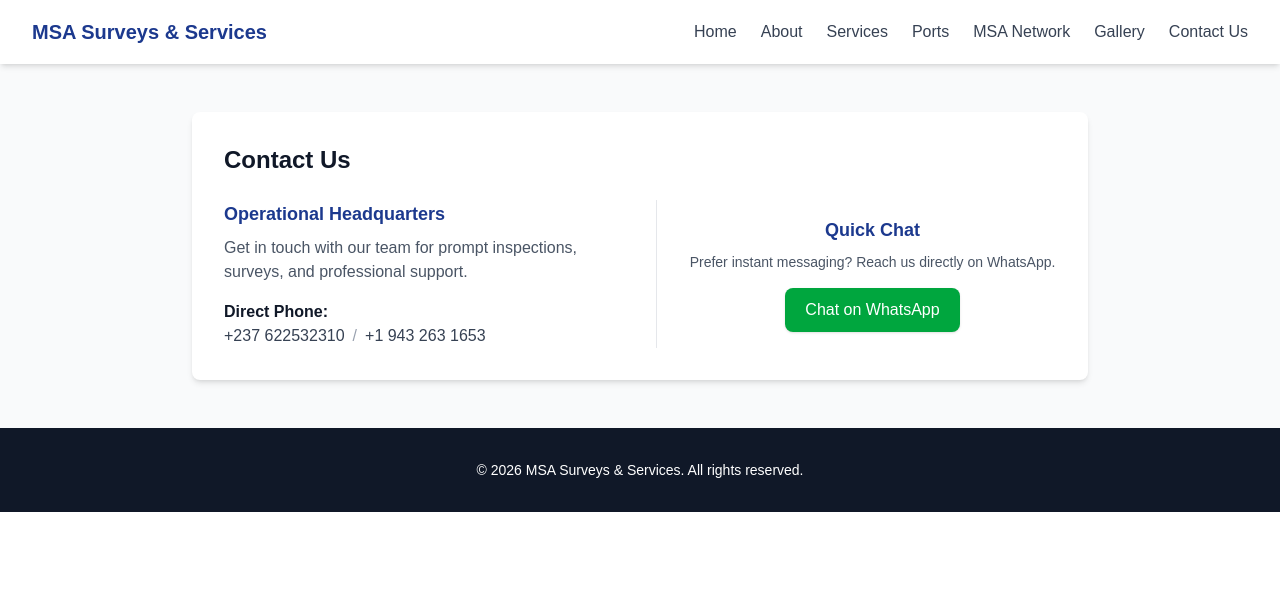
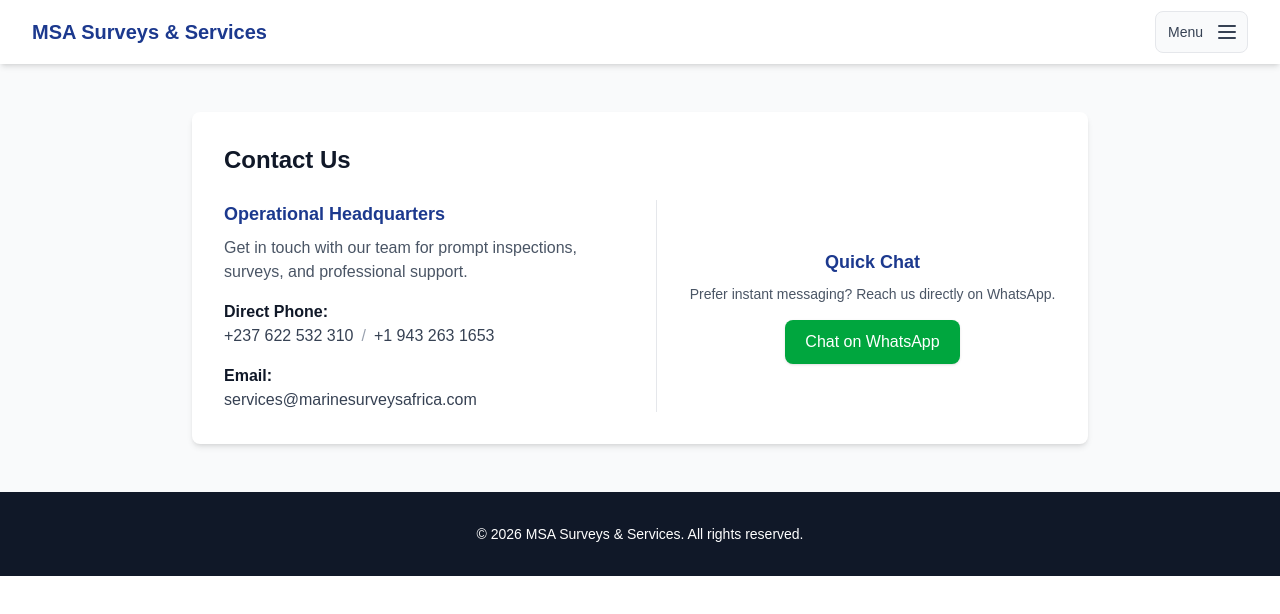
Before and after one commit to MSAsurveys-services/msa-website, a Next.js app: page /contact in a window 1280 px wide. Shown: the top 614 px of the page. Built offline with nearby package versions, Linux system fonts and the light colour scheme.

Commit message:
Make hamburger menu universal across desktop and mobile

```diff
--- a/app/contact/page.tsx
+++ b/app/contact/page.tsx
@@ -18,9 +18,13 @@
             <div className="space-y-2 text-gray-700 font-medium">
               <p>
                 <span className="font-semibold text-gray-900">Direct Phone:</span><br />
-                <a href="tel:+237622532310" className="hover:text-blue-600">+237 622532310</a>
+                <a href="tel:+237622532310" className="hover:text-blue-600">+237 622 532 310</a>
                 <span className="text-gray-400 mx-2">/</span>
                 <a href="tel:+19432631653" className="hover:text-blue-600">+1 943 263 1653</a>
+              </p>
+              <p className="pt-2">
+                <span className="font-semibold text-gray-900">Email:</span><br />
+                <a href="mailto:services@marinesurveysafrica.com" className="hover:text-blue-600">services@marinesurveysafrica.com</a>
               </p>
             </div>
           </div>
--- a/app/layout.tsx
+++ b/app/layout.tsx
@@ -46,27 +46,15 @@
             </Link>
           </div>
 
-          {/* Desktop Navigation Links */}
-          <div className="hidden md:flex space-x-6 items-center">
-            {navLinks.map((link) => (
-              <Link
-                key={link.name}
-                href={link.href}
-                className="text-gray-700 hover:text-blue-600 font-medium transition-colors"
-              >
-                {link.name}
-              </Link>
-            ))}
-          </div>
-
-          {/* Mobile Hamburger Button */}
-          <div className="flex md:hidden items-center">
+          {/* Universal Hamburger Button (Shows on Desktop and Mobile) */}
+          <div className="flex items-center">
             <button
               onClick={() => setIsOpen(!isOpen)}
               type="button"
-              className="text-gray-700 hover:text-blue-600 focus:outline-none p-2"
+              className="text-gray-700 hover:text-blue-600 focus:outline-none p-2 flex items-center gap-2 bg-gray-50 hover:bg-gray-100 rounded-lg border border-gray-200 transition"
               aria-label="Toggle Menu"
             >
+              <span className="text-sm font-medium px-1 hidden sm:inline">Menu</span>
               <svg className="h-6 w-6" fill="none" viewBox="0 0 24 24" stroke="currentColor">
                 {isOpen ? (
                   <path strokeLinecap="round" strokeLinejoin="round" strokeWidth={2} d="M6 18L18 6M6 6l12 12" />
@@ -79,15 +67,15 @@
         </div>
       </div>
 
-      {/* Mobile Dropdown Menu Drawer */}
+      {/* Dropdown Menu Drawer (Opens on click for all screen sizes) */}
       {isOpen && (
-        <div className="md:hidden bg-white border-t border-gray-200 px-4 pt-2 pb-4 space-y-2 shadow-lg">
+        <div className="bg-white border-t border-gray-200 px-4 pt-3 pb-5 space-y-2 shadow-xl max-w-7xl mx-auto">
           {navLinks.map((link) => (
             <Link
               key={link.name}
               href={link.href}
               onClick={() => setIsOpen(false)}
-              className="block px-3 py-2 rounded-md text-base font-medium text-gray-700 hover:text-blue-600 hover:bg-gray-50"
+              className="block px-4 py-2.5 rounded-md text-base font-medium text-gray-700 hover:text-blue-600 hover:bg-blue-50 transition-colors"
             >
               {link.name}
             </Link>
```
